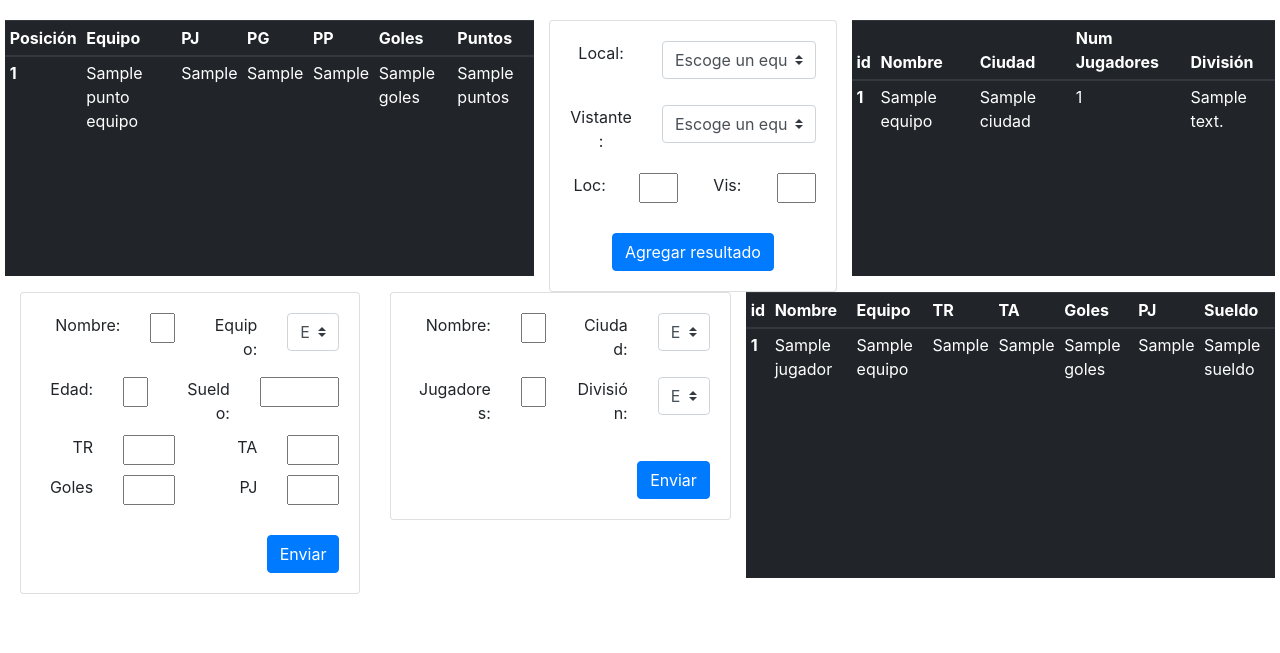
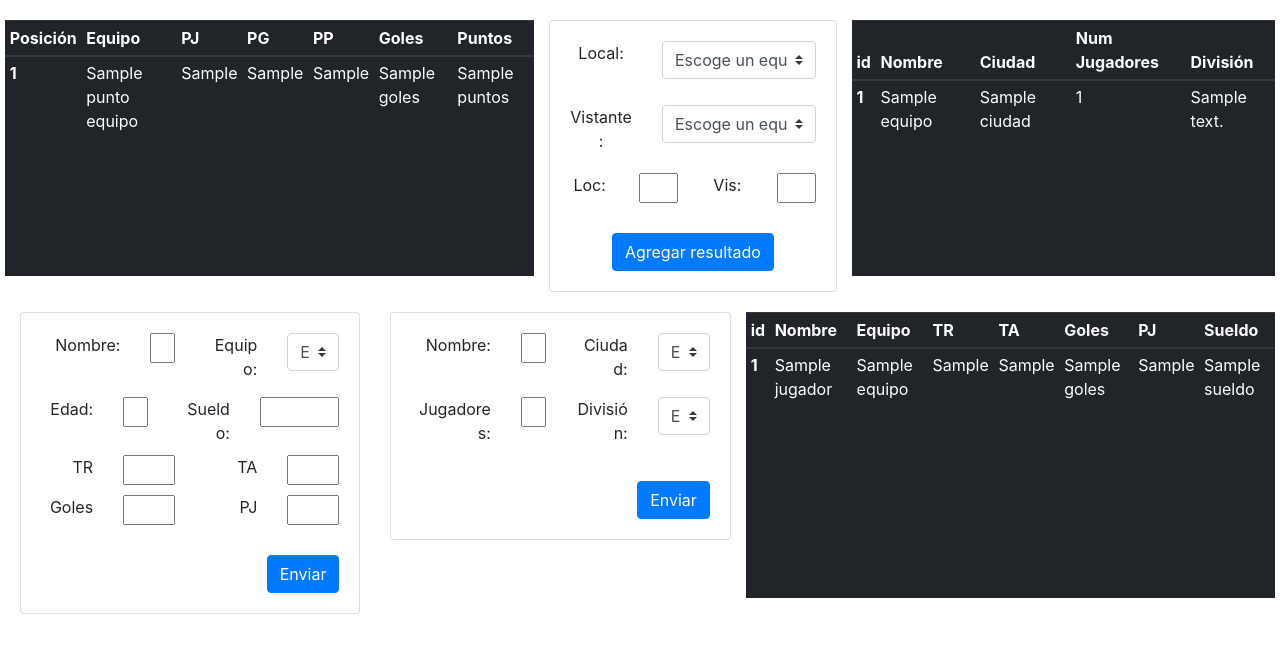
Before and after one commit to Jgmaza/test, a Flask app: template templates/index.html in a window 1280 px wide. Shown: the top 653 px of the page. Run offline with Flask 2, Linux system fonts and the light colour scheme; the template is opened without the code that fills it: most values are stand-ins (such as "Sample title", 1, 10 or a date in 2020); parts of the project's set-up code (start-up, migrations or seed data) failed here and were passed over; some libraries are stand-ins or nearby versions.

```diff
--- a/templates/index.html
+++ b/templates/index.html
@@ -121,7 +121,7 @@
                 </tbody>
             </table>
         </div>
-        <div class="row">
+        <div class="row" style="margin-top: 20px;">
             <div class="col">
                 <form method="POST" action="">
 
```
Also changed, not shown: site.db (added), 14 other files.
